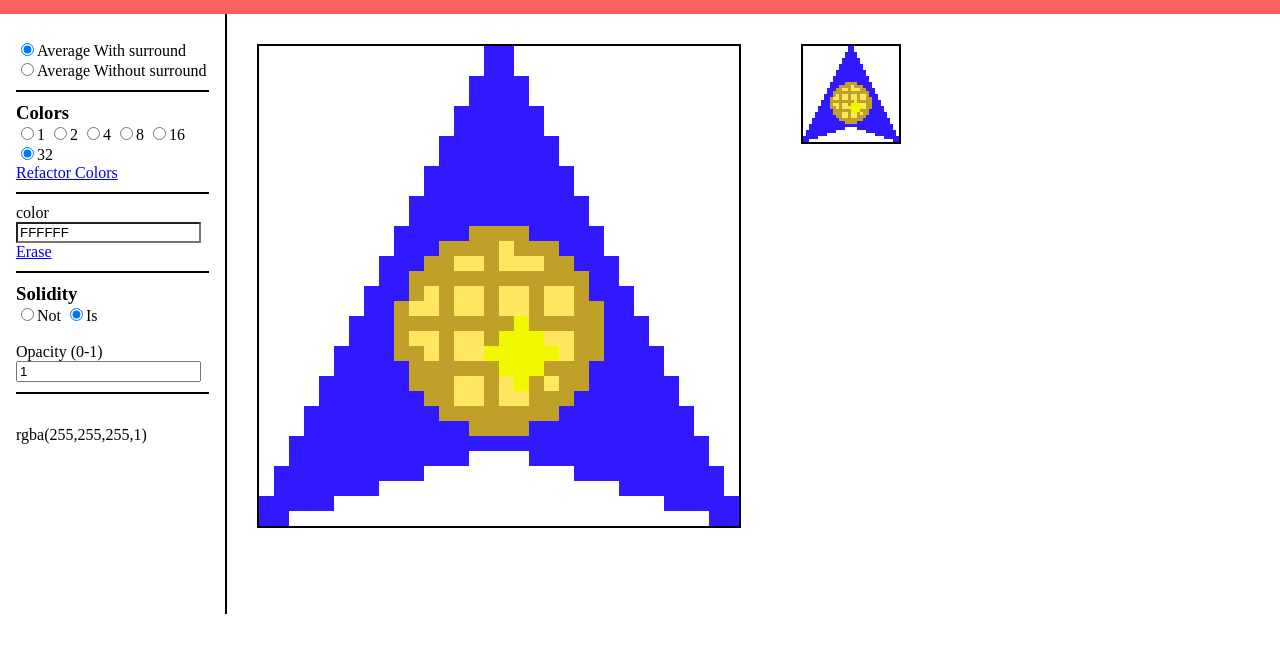
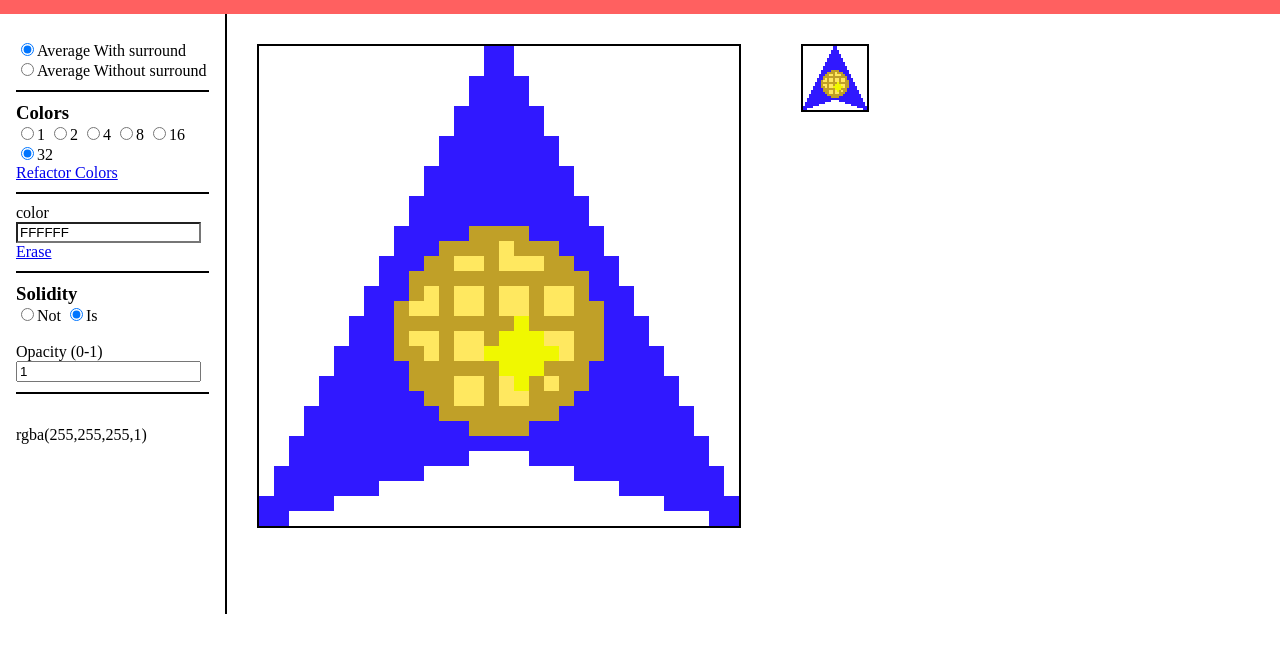
Before and after one commit to TheBreakfastClub/CIS467, a plain HTML site: page htmlPixelTest/index.html in a window 1280 px wide. Shown: the part 73-726 px from the top of the page. Drawn offline with Linux system fonts and the light colour scheme.

Commit message:
Style Changes

```diff
--- a/htmlPixelTest/main.scss
+++ b/htmlPixelTest/main.scss
@@ -51,8 +51,8 @@ p.printout {
 }
 
 .pixalSmallx {
-    width: 3*32px;
-    height: 3*32px;
+    width: 2*32px;
+    height: 2*32px;
 }
 .pixalBigx {
     width: 15*32px;
```
Also changed, not shown: htmlPixelTest/main.css.
